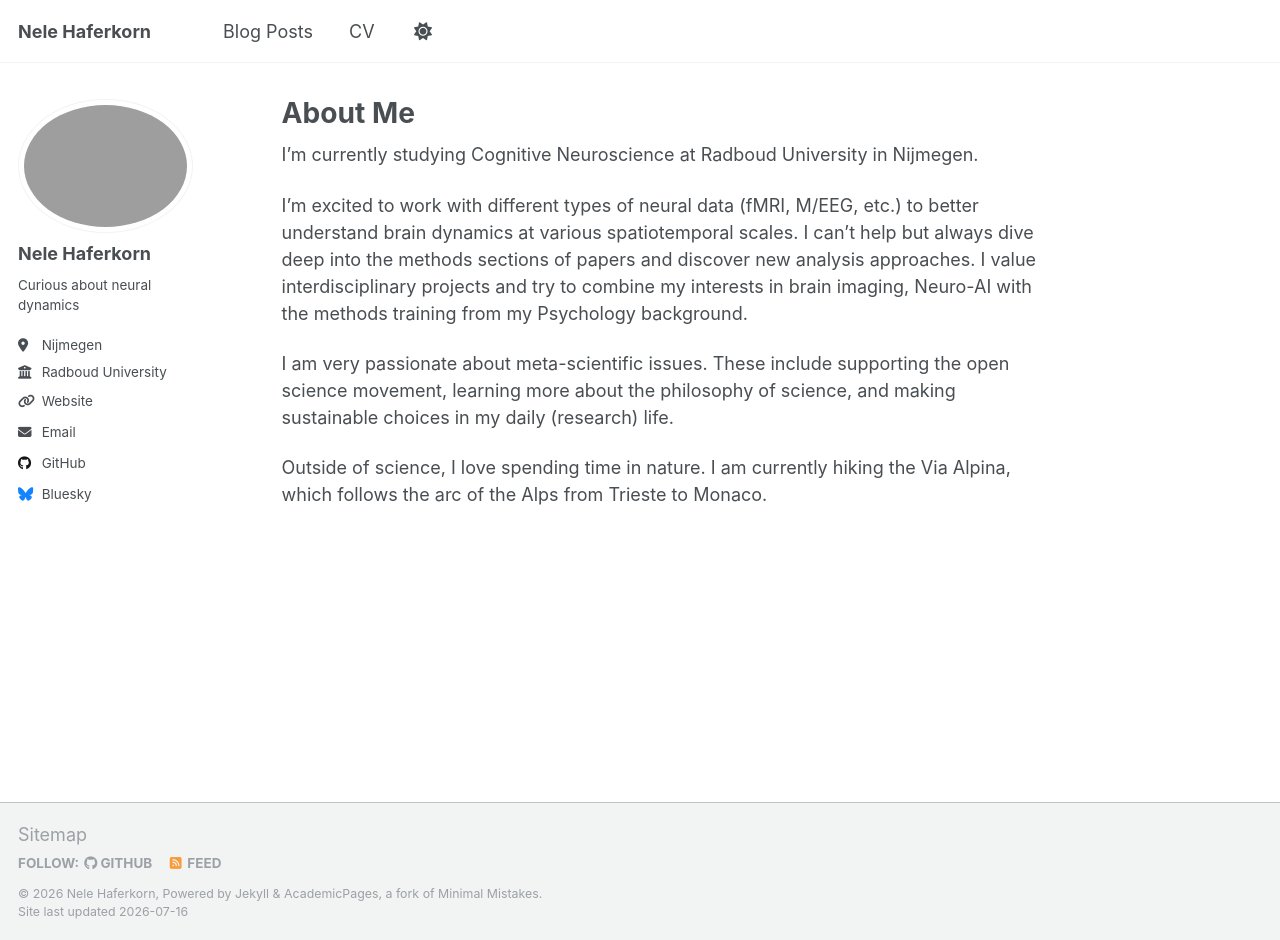
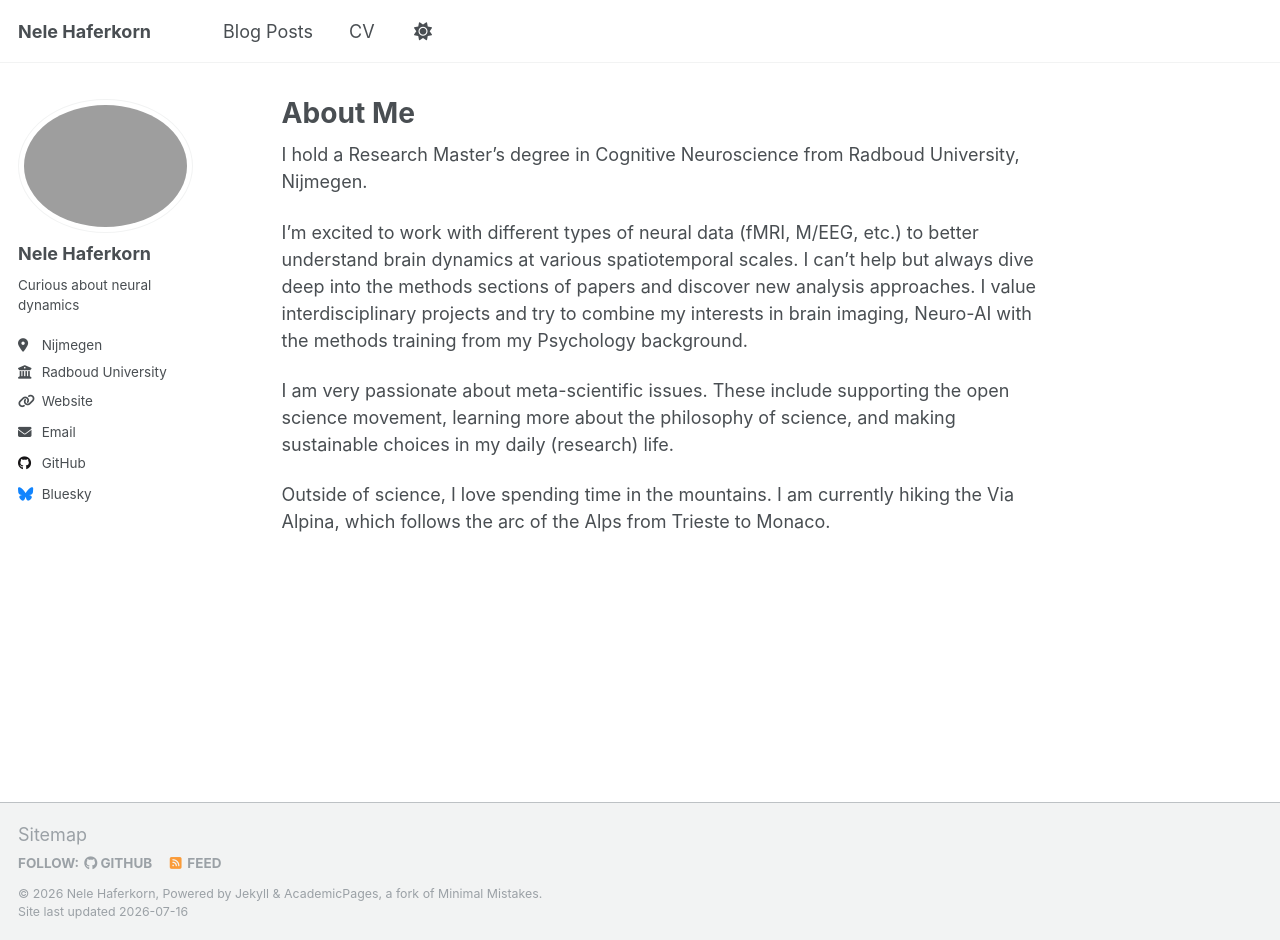
Before and after one commit to nhaferkorn/nhaferkorn.github.io, a Jekyll site: the page built from _pages/about.md, in a window 1280 px wide and 940 px high. Built offline with Jekyll 4.4.1, drawn with Linux system fonts in a browser that asks for light colours.

Commit message:
Update about me

```diff
--- a/_pages/about.md
+++ b/_pages/about.md
@@ -7,7 +7,7 @@ redirect_from:
   - /about.html
 ---
 
-I'm currently studying Cognitive Neuroscience at Radboud University in Nijmegen.
+I hold a Research Master's degree in Cognitive Neuroscience from Radboud University, Nijmegen.
 
 I'm excited to work with different types of neural data (fMRI, M/EEG, etc.) to better understand brain dynamics at various spatiotemporal scales.
 I can’t help but always dive deep into the methods sections of papers and discover new analysis approaches.
@@ -15,4 +15,4 @@ I value interdisciplinary projects and try to combine my interests in brain imag
 
 I am very passionate about meta-scientific issues. These include supporting the open science movement, learning more about the philosophy of science, and making sustainable choices in my daily (research) life.
 
-Outside of science, I love spending time in nature. I am currently hiking the Via Alpina, which follows the arc of the Alps from Trieste to Monaco.
+Outside of science, I love spending time in the mountains. I am currently hiking the Via Alpina, which follows the arc of the Alps from Trieste to Monaco.
```
